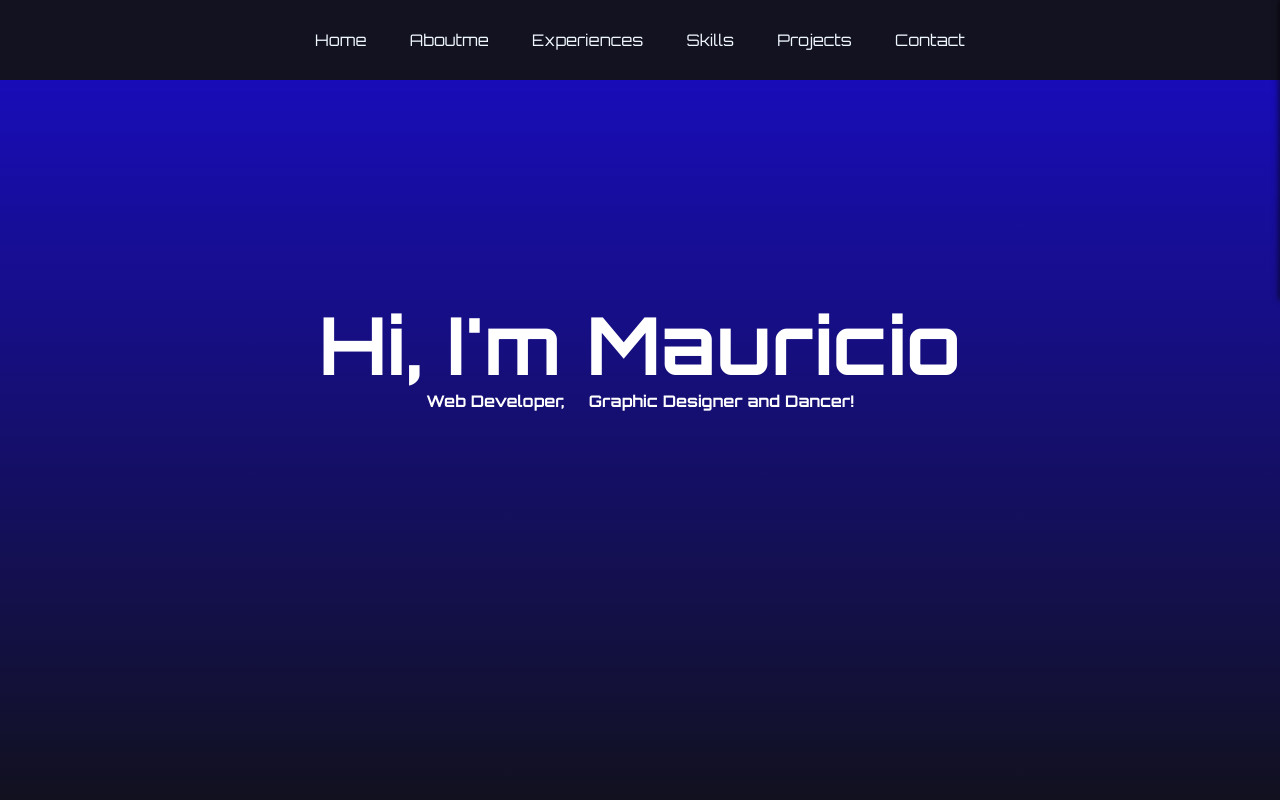
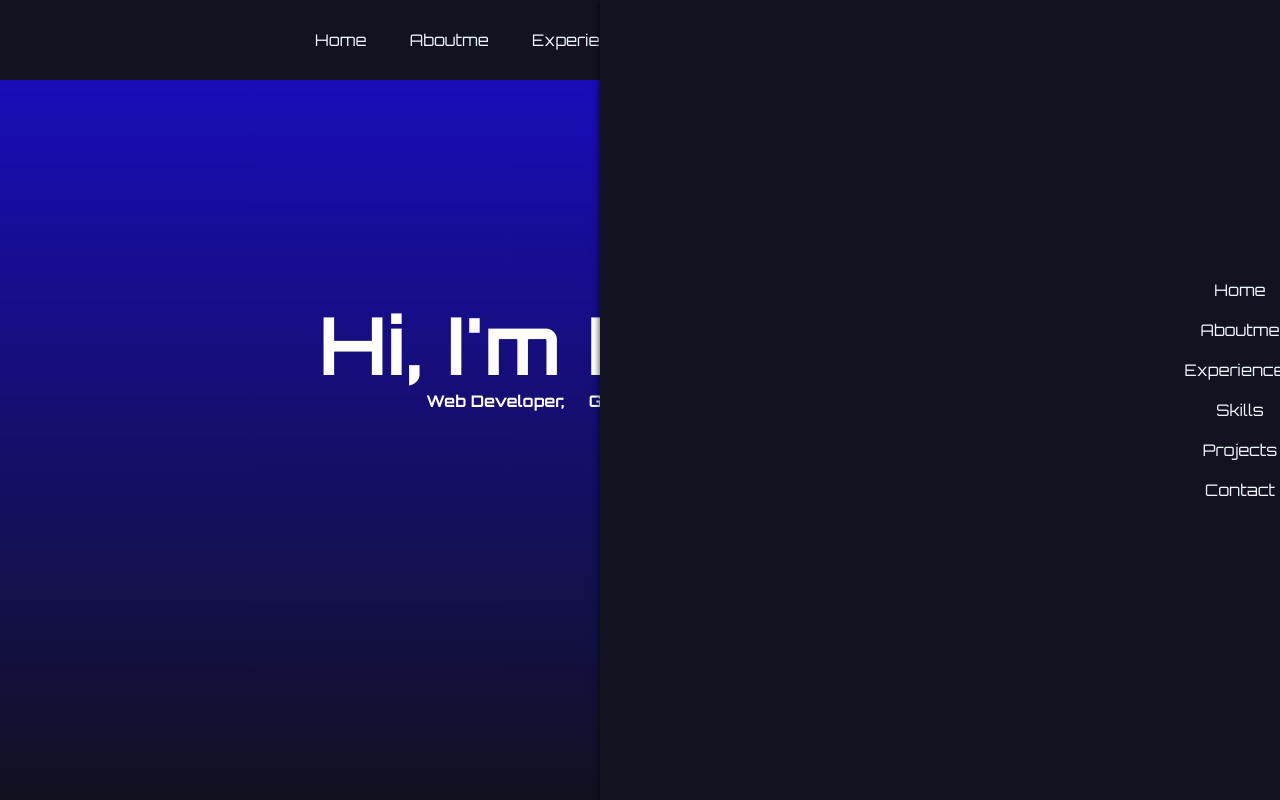
Before and after one commit to Mauricioibzde/Portfolio-Mauricio, a plain HTML site: page index.html in a window 1280 px wide. Shown: the top 800 px of the page. Drawn offline with Linux system fonts and the light colour scheme.

Commit message:
Update style.css

```diff
--- a/style.css
+++ b/style.css
@@ -13,7 +13,7 @@ html, body {
     scroll-behavior: smooth;
   }
 /*MENU*/
-h1 {
+h1 , a {
     font-family: "Orbitron", sans-serif;
 }
 
@@ -21,6 +21,8 @@ p {
     font-family: "Inter", sans-serif;
 
 }
+
+
 
 button {
     font-family: "Oswald", sans-serif;
@@ -44,13 +46,17 @@ button {
 .sidebar {
     position: fixed;
     top: 0;
-    right: -300px; /* Posiciona o menu fora da tela à direita */
-    width: 300px;
-    height: 300px;
-    background: linear-gradient(to bottom, #190cc9, rgba(1, 11, 27, 0.103));
+    right: -600px; /* Posiciona o menu fora da tela à direita */
+    width: 100%;
+    height: 100%;
+    background-color: #131220;
     box-shadow: -2px 0 5px rgba(0,0,0,0.5);
     transition: right 0.3s ease; /* Suaviza a transição do menu */
     z-index: 3; /* Garante que o menu fique acima do conteúdo principal */
+    display: flex;
+    justify-content: center;
+    align-items: center;
+    text-align: center;
 
 }
 
@@ -815,6 +821,8 @@ strong {
 
 
     .content-01 {
+        position: relative;
+        top: 25vh;
 
     }
 
@@ -831,7 +839,7 @@ strong {
    flex-direction: column;
    background-color: transparent;
    position: relative;
-   top: 20px;
+   top: 30vh;
 }
 
 .all-item-01 {
```
